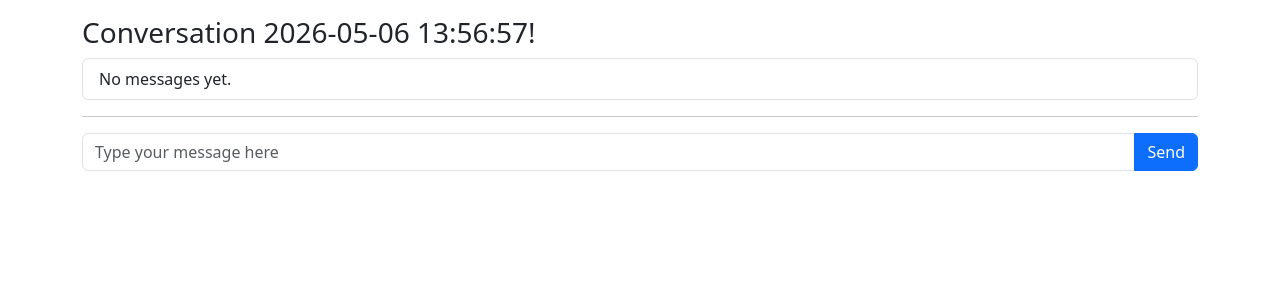
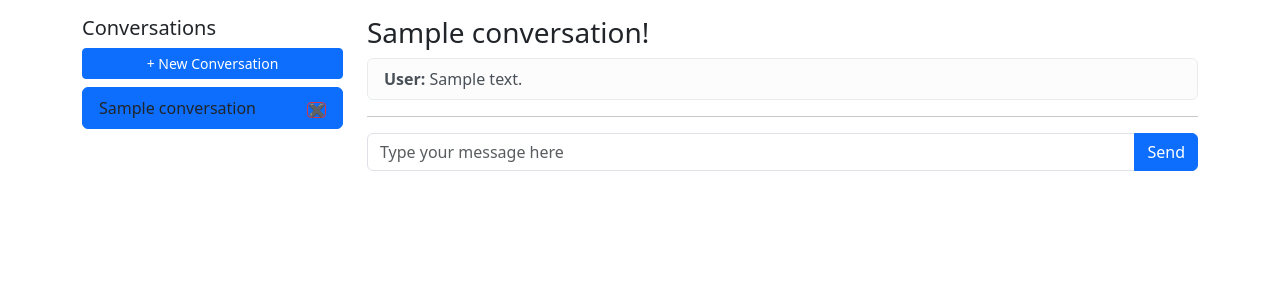
Before and after one commit to justinepaulraj/django-openai-chatbot, a Django app: page /?conversation_id=1 in a window 1280 px wide. Shown: the part 56-356 px from the top of the page. Run offline with Django 5.2, Linux system fonts and the light colour scheme; a user stored in the database is signed in; tables that the repository leaves empty hold one stand-in row (values such as "Sample post"); some libraries are stand-ins or nearby versions.

Commit message:
feat: add conversation sidebar with new and delete functionality

```diff
--- a/chatbot/templates/chatbot/chat.html
+++ b/chatbot/templates/chatbot/chat.html
@@ -5,17 +5,27 @@
 {% block content %}
 
 <div class="row">
+    <!-- Sidebar -->
+    <div class="col-md-3">
+        <h5>Conversations</h5>
+        <div id="sidebar">
+            {% include "chatbot/chat_partial.html" %}
+        </div>
+    </div>
+
     <!-- Chat area -->
-    <div class="col-md-12">
-        <h3>{{ current_conversation.title }}!</h3>
+    <div class="col-md-9">
+        {% if current_conversation %}
+            <h3>{{ current_conversation.title }}!</h3>
+        {% else %}
+            <h3>New Conversation</h3>
+        {% endif %}
 
         <ul class="list-group">
             {% for msg in messages %}
                 <li class="list-group-item {% if msg.role == 'assistant' %}list-group-item-secondary{% else %}list-group-item-light{% endif %}">
                     <strong>{{ msg.role|capfirst }}:</strong> {{ msg.content }}
                 </li>
-            {% empty %}
-                <li class="list-group-item">No messages yet.</li>
             {% endfor %}
         </ul>
         <hr>
--- /dev/null
+++ b/chatbot/templates/chatbot/chat_partial.html
@@ -0,0 +1,33 @@
+<!-- New Conversation button -->
+<div class="mb-2">
+    <form hx-post="{% url 'new_conversation' %}" hx-target="#sidebar" hx-swap="innerHTML">
+        {% csrf_token %}
+        <button type="submit" class="btn btn-sm btn-primary w-100">+ New Conversation</button>
+    </form>
+</div>
+
+<!-- Conversations list -->
+<ul class="list-group">
+    {% for convo in conversations %}
+        <li class="list-group-item d-flex justify-content-between align-items-center
+            {% if convo.id == current_conversation.id %}active{% endif %}">
+
+            <a href="{% url 'chat' %}?conversation_id={{ convo.id }}" class="flex-grow-1 text-decoration-none text-dark me-2">
+                {{ convo.title|default:"Untitled Conversation" }}
+            </a>
+
+            <form
+                hx-post="{% url 'delete_conversation' convo.id %}"
+                hx-target="#sidebar"
+                hx-swap="innerHTML"
+                class="m-0 p-0"
+            >
+                {% csrf_token %}
+                <button type="submit" class="btn btn-sm btn-outline-danger p-0" style="line-height: 1;">✖</button>
+            </form>
+
+        </li>
+    {% empty %}
+        <li class="list-group-item">No conversations yet.</li>
+    {% endfor %}
+</ul>
--- a/chatbot/urls.py
+++ b/chatbot/urls.py
@@ -6,4 +6,6 @@ urlpatterns = [
     path('login/', views.login_view, name='login'),
     path('signup/', views.signup_view, name='signup'),
     path('logout/', views.logout_view, name='logout'),
+    path('new-conversation/', views.new_conversation, name='new_conversation'),
+    path('delete-conversation/<int:conversation_id>/', views.delete_conversation, name='delete_conversation'),
 ]
--- a/chatbot/views.py
+++ b/chatbot/views.py
@@ -1,10 +1,13 @@
 import openai
-from django.shortcuts import render, redirect
+from django.shortcuts import render, redirect, get_object_or_404
 from django.contrib.auth import login, logout
 from django.contrib.auth.decorators import login_required
 from django.contrib.auth.forms import AuthenticationForm
+from django.http import HttpResponse
+from django.urls import reverse
 from django.utils import timezone
 from django.conf import settings
+from django.views.decorators.http import require_POST
 from .forms import SignUpForm
 from .models import Conversation, Message
 
@@ -36,7 +39,7 @@ def logout_view(request):
 
 @login_required
 def chat_view(request):
-    conversation_id = request.session.get("conversation_id")
+    conversation_id = request.GET.get("conversation_id") or request.session.get("conversation_id")
     conversation = None
 
     if conversation_id:
@@ -45,20 +48,20 @@ def chat_view(request):
         except Conversation.DoesNotExist:
             conversation = None
 
-    if not conversation:
-        conversation = Conversation.objects.create(
-            user=request.user,
-            type="normal",
-            title=f"Conversation {timezone.now().strftime('%Y-%m-%d %H:%M:%S')}"
-        )
-
-    request.session["conversation_id"] = conversation.id
-    messages = conversation.messages.all()
+    messages = conversation.messages.all() if conversation else []
 
     if request.method == "POST":
         user_input = request.POST.get("user_question", "").strip()
 
         if user_input:
+            if not conversation:
+                conversation = Conversation.objects.create(
+                    user=request.user,
+                    type="normal",
+                    title="New Conversation"
+                )
+                request.session["conversation_id"] = conversation.id
+
             Message.objects.create(conversation=conversation, role="user", content=user_input)
 
             chat_history = [{"role": msg.role, "content": msg.content} for msg in messages]
@@ -73,9 +76,59 @@ def chat_view(request):
             assistant_reply = response.choices[0].message.content.strip()
             Message.objects.create(conversation=conversation, role="assistant", content=assistant_reply)
 
+            last_n_msgs = conversation.messages.order_by('-id')[:1]
+            if last_n_msgs.exists():
+                max_chars_per_msg = 50
+                titles = []
+                for msg in reversed(list(last_n_msgs)):
+                    text = msg.content.replace("\n", " ")
+                    if len(text) > max_chars_per_msg:
+                        text = text[:max_chars_per_msg] + "…"
+                    titles.append(text)
+                conversation.title = " | ".join(titles)
+                conversation.save()
+
         return redirect("chat")
+
+    conversations = Conversation.objects.filter(user=request.user).order_by('-created_at')
 
     return render(request, "chatbot/chat.html", {
         "messages": messages,
+        "conversations": conversations,
         "current_conversation": conversation
     })
+
+@login_required
+@require_POST
+def new_conversation(request):
+    request.session["conversation_id"] = None
+    if request.headers.get("HX-Request"):
+        response = HttpResponse()
+        response["HX-Redirect"] = reverse('chat')
+        return response
+    return redirect("chat")
+
+@login_required
+@require_POST
+def delete_conversation(request, conversation_id):
+    conversation = get_object_or_404(Conversation, id=conversation_id, user=request.user)
+    conversation.delete()
+    remaining = Conversation.objects.filter(user=request.user).order_by("-created_at")
+
+    current_convo_id = request.session.get("conversation_id")
+    if str(conversation_id) == str(current_convo_id):
+        if remaining.exists():
+            request.session["conversation_id"] = remaining.first().id
+        else:
+            new_convo = Conversation.objects.create(
+                user=request.user,
+                type="normal",
+                title="New Conversation"
+            )
+            request.session["conversation_id"] = new_convo.id
+
+    if request.headers.get("HX-Request"):
+        response = HttpResponse()
+        response["HX-Redirect"] = f"{reverse('chat')}?conversation_id={request.session['conversation_id']}"
+        return response
+    return redirect("chat")
```
